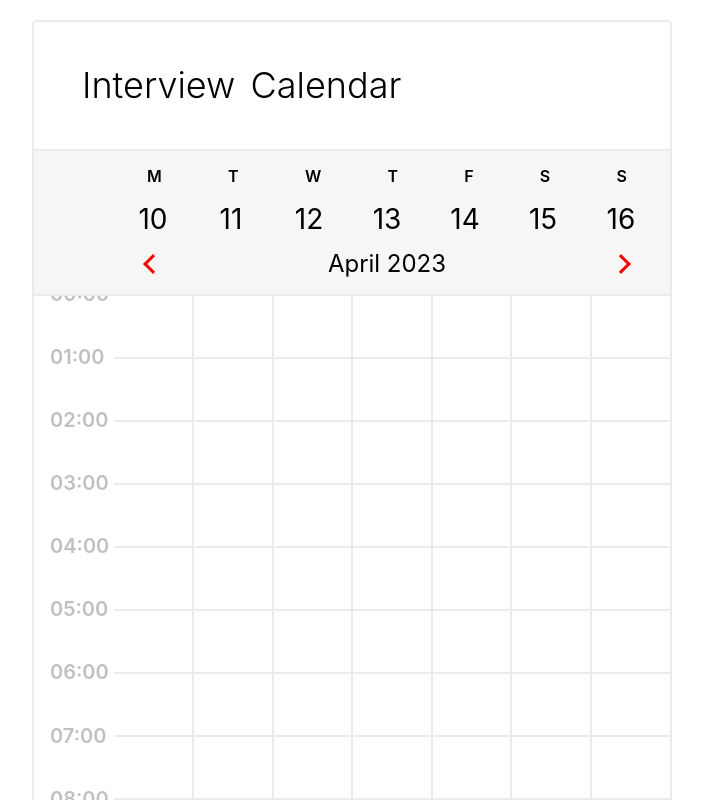
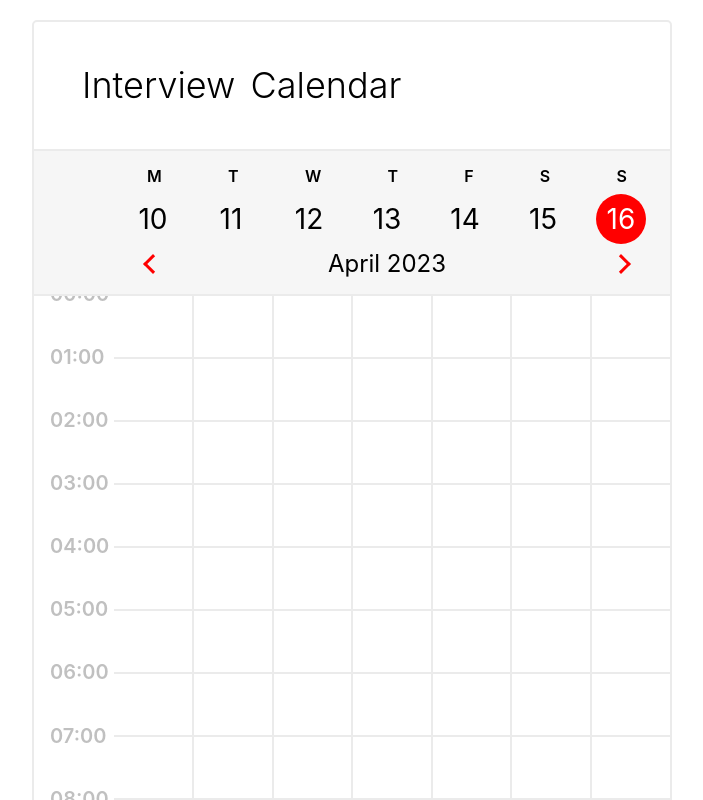
Before and after one commit to Hillel1408/calendar-react, a React (Create React App) app: page / in a window 1280 px wide. Shown: the top 800 px of the page, without its empty margins (288-991 px from the left). Built offline with nearby package versions, Linux system fonts and the light colour scheme.

Commit message:
calendar

```diff
--- a/src/App.js
+++ b/src/App.js
@@ -1,4 +1,5 @@
 import { useEffect, useState } from 'react';
+import classNames from 'classnames';
 import { Td } from './components/Td';
 import './App.css';
 import './css/null.css';
@@ -11,6 +12,7 @@ function App() {
     const [count, setCount] = useState(0);
     const [days, setDays] = useState('');
     const [amount, setAmount] = useState('');
+    const [today, setToday] = useState('');
 
     const time = [
         '00:00',
@@ -79,6 +81,7 @@ function App() {
         const arr = getWeek(...func(date));
         setDays(arr);
         func2(arr);
+        setToday(date);
     }, []);
 
     const setValue = (value) => {
@@ -93,7 +96,7 @@ function App() {
             const storage = JSON.parse(storageItem);
             const index = storage.findIndex(
                 (item) =>
-                    item.date == days[tdActive][0] && item.time === trActive
+                    item.date === days[tdActive][0] && item.time === trActive
             );
             if (index === -1) {
                 localStorage.setItem(
@@ -108,9 +111,7 @@ function App() {
                 );
             }
         } else localStorage.setItem('items', JSON.stringify([item]));
-        setTrActive(null);
-        setTdActive(null);
-        setActive('');
+        reset();
     };
 
     const getWeek = (weekDay, monthDay, month, year) => {
@@ -143,8 +144,15 @@ function App() {
         return result;
     };
 
+    const reset = () => {
+        setTrActive(null);
+        setTdActive(null);
+        setActive('');
+    };
+
     const func = (date) => {
         setAmount(`${month[date.getMonth()]}` + ` ${date.getFullYear()}`);
+        reset();
         return [
             date.getDay(),
             date.getDate(),
@@ -210,8 +218,17 @@ function App() {
                 </div>
                 <div className="calendar__days">
                     {days &&
+                        today &&
                         days.map((item, index) => (
-                            <span key={index}>{item[1]}</span>
+                            <span
+                                key={index}
+                                className={classNames(
+                                    item[0].toDateString() ===
+                                        today.toDateString() && 'active'
+                                )}
+                            >
+                                {item[1]}
+                            </span>
                         ))}
                 </div>
                 <div className="calendar__flex">
```
